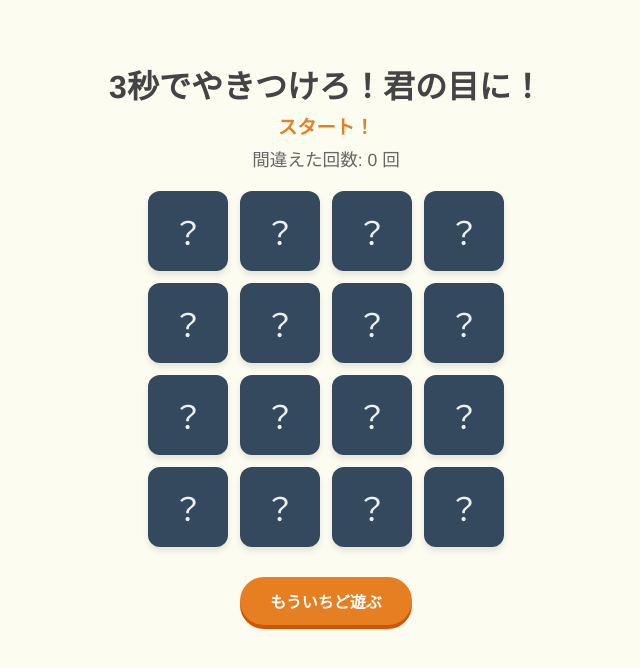
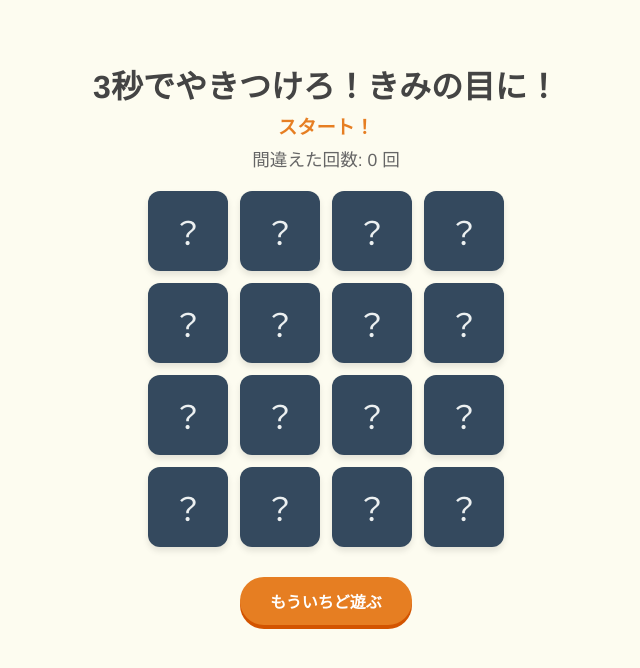
Before and after one commit to DamianToshi/Game_shu, a plain HTML site: page index.html in a window 1280 px wide. Shown: the whole page, without its empty margins (314-954 px from the left). Drawn offline with Linux system fonts and the light colour scheme.

Commit message:
君をきみに変更

```diff
--- a/index.html
+++ b/index.html
@@ -97,7 +97,7 @@
 </head>
 <body>
 
-<h1>3秒でやきつけろ！君の目に！</h1>
+<h1>3秒でやきつけろ！きみの目に！</h1>
 <div id="status-message">位置を覚えてね！</div>
 <div class="stats">間違えた回数: <span id="mistakes">0</span> 回</div>
 
```
